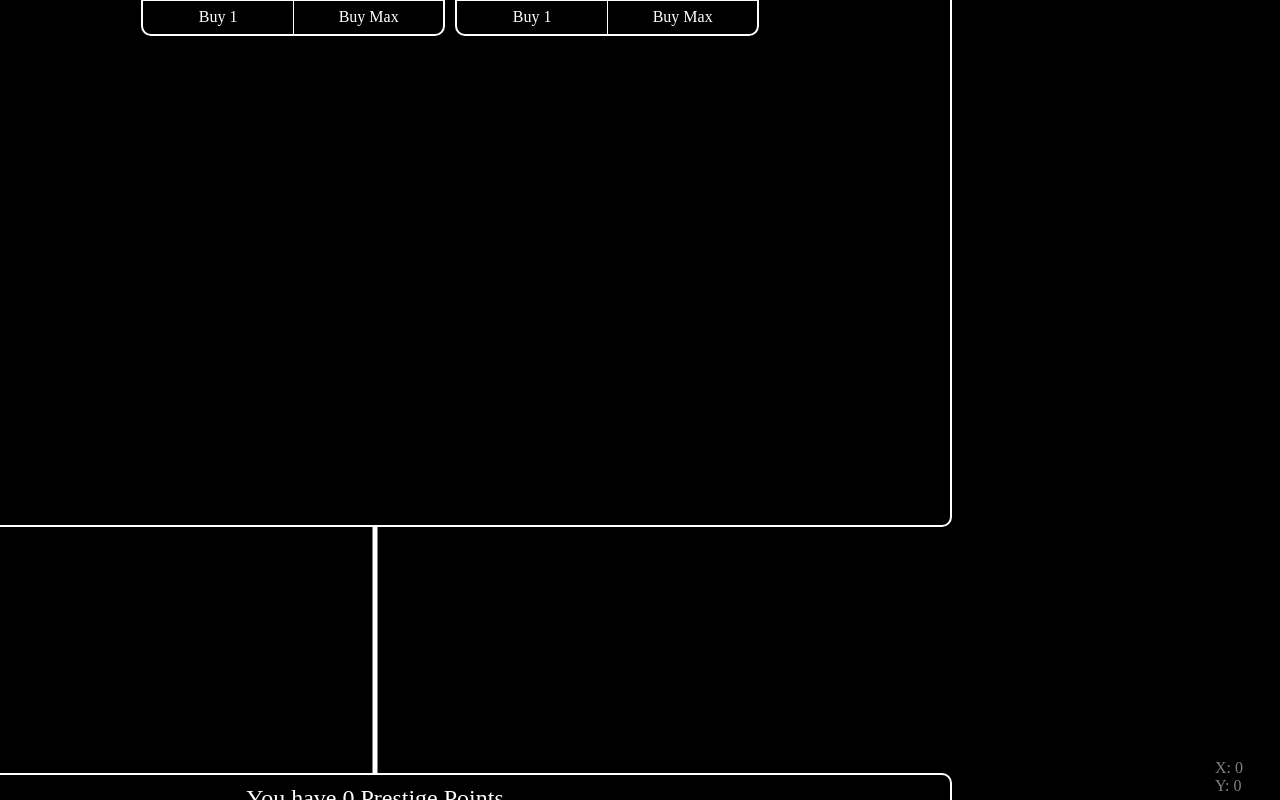
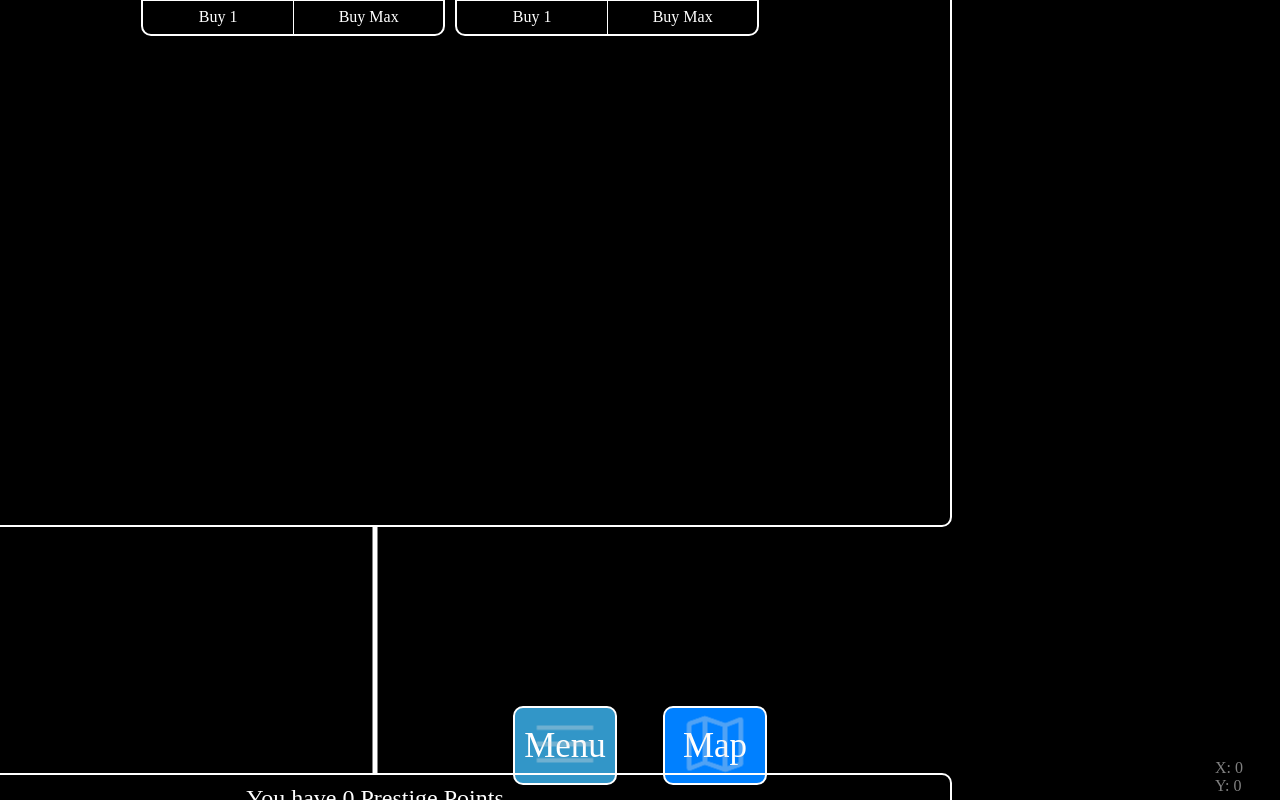
Before and after one commit to SzaeZal/Infinity-Incremental, a Vue app: page / in a window 1280 px wide. Built offline with nearby package versions, Linux system fonts and the light colour scheme.

Commit message:
menu and map button

```diff
--- a/src/App.vue
+++ b/src/App.vue
@@ -1,5 +1,6 @@
 <template>
   <Positions class="coords" :navigation="playerStore.navigation" />
+  <MenuAndMap />
   <Points
     v-show="UIShown.prestigeRealm.points"
     class="element prestigeRealmLayer points"
@@ -22,6 +23,7 @@
 
 <script setup>
 import Positions from './components/Positions.vue'
+import MenuAndMap from './components/MenuAndMap.vue'
 import Points from './components/Points.vue'
 import GainPoints from './components/Scripts/GainPoints'
 import { usePlayerStore } from './stores/player'
--- a/src/assets/main.css
+++ b/src/assets/main.css
@@ -24,6 +24,7 @@ h2,h3,h4,h5,h6{
     width: 60px;
     color: gray;
 }
+
 .element{
     position: absolute;
     translate: -50% -50%;
--- /dev/null
+++ b/src/assets/map.css
@@ -0,0 +1 @@
+/**/
--- /dev/null
+++ b/src/assets/toggleMenuButtons.css
@@ -0,0 +1,79 @@
+.menuButton{
+    position: absolute;
+    bottom: 15px;
+    left: calc(50% - 75px);
+    transform: translateX(-50%);
+    background-color: rgb(50, 150, 200);
+    border: 2px solid white;
+    border-radius: 10px;
+    width: 100px;
+    height: 75px;
+    display: flex;
+    justify-content: center;
+    align-items: center;
+    cursor: pointer;
+    transition-duration: 0.3s;
+    font-size: 35px;
+}
+.menuButton:hover{
+    background-color: rgb(50, 150, 200, 0.8);
+}
+.menuButton::before{
+    content: url('../components/icons/menuOpen.png');
+    position: absolute;
+    left: 50%;
+    top: 50%;
+    transform: translate(-50%, -50%);
+    opacity: 0.35;
+    color: white;
+    font-size: 14px;
+}
+
+.mapButton{
+    position: absolute;
+    bottom: 15px;
+    left: calc(50% + 75px);
+    transform: translateX(-50%);
+    background-color: rgb(0, 128, 255);
+    border: 2px solid white;
+    border-radius: 10px;
+    width: 100px;
+    height: 75px;
+    display: flex;
+    justify-content: center;
+    align-items: center;
+    cursor: pointer;
+    transition-duration: 0.3s;
+    font-size: 35px;
+}
+.mapButton:hover{
+    background-color: rgb(0, 128, 255, 0.8);
+}
+.mapButton::before{
+    content: url('../components/icons/map.png');
+    position: absolute;
+    left: 50%;
+    top: 50%;
+    transform: translate(-50%, -50%);
+    opacity: 0.35;
+    color: white;
+    font-size: 14px;
+}
+
+.closeButton{
+    background-color: rgb(200, 50, 50);
+    border: 2px solid white;
+}
+.closeButton:hover{
+    background-color: rgb(200, 50, 50, 0.8);
+}
+.closeButton::before{
+    content: url('../components/icons/menuClose.png');
+    position: absolute;
+    left: 50%;
+    top: 50%;
+    transform: translate(-50%, -50%);
+    opacity: 0.35;
+    color: white;
+    font-size: 14px;
+}
--- /dev/null
+++ b/src/components/MenuAndMap.vue
@@ -0,0 +1,36 @@
+<template>
+    <div class="menuButton" :class="{'closeButton': isMenuOpen}" @click="ToggleMenu">
+        <p v-if="isMenuOpen">Close</p>
+        <p v-else>Menu</p>
+    </div>
+    <div class="mapButton" :class="{'closeButton': isMapOpen}" @click="ToggleMap">
+        <p v-if="isMapOpen">Close</p>
+        <p v-else>Map</p>
+    </div>
+</template>
+
+<script setup>
+import { usePlayerStore } from '@/stores/player';
+import { ref } from 'vue';
+
+
+const playerStore = usePlayerStore()
+const isMapOpen = ref(false)
+const isMenuOpen=ref(false)
+
+const ToggleMenu=()=>{
+    if(isMapOpen.value){
+        ToggleMap()
+    }
+    isMenuOpen.value=!isMenuOpen.value
+}
+
+
+const ToggleMap=()=>{
+    if(isMenuOpen.value){
+        ToggleMenu()
+    }
+    isMapOpen.value=!isMapOpen.value
+}
+
+</script>
--- a/src/main.js
+++ b/src/main.js
@@ -1,4 +1,6 @@
 import './assets/main.css'
+import './assets/toggleMenuButtons.css'
+import './assets/map.css'
 import './assets/prestigeRealm.css'
 
 import { createApp } from 'vue'
```
